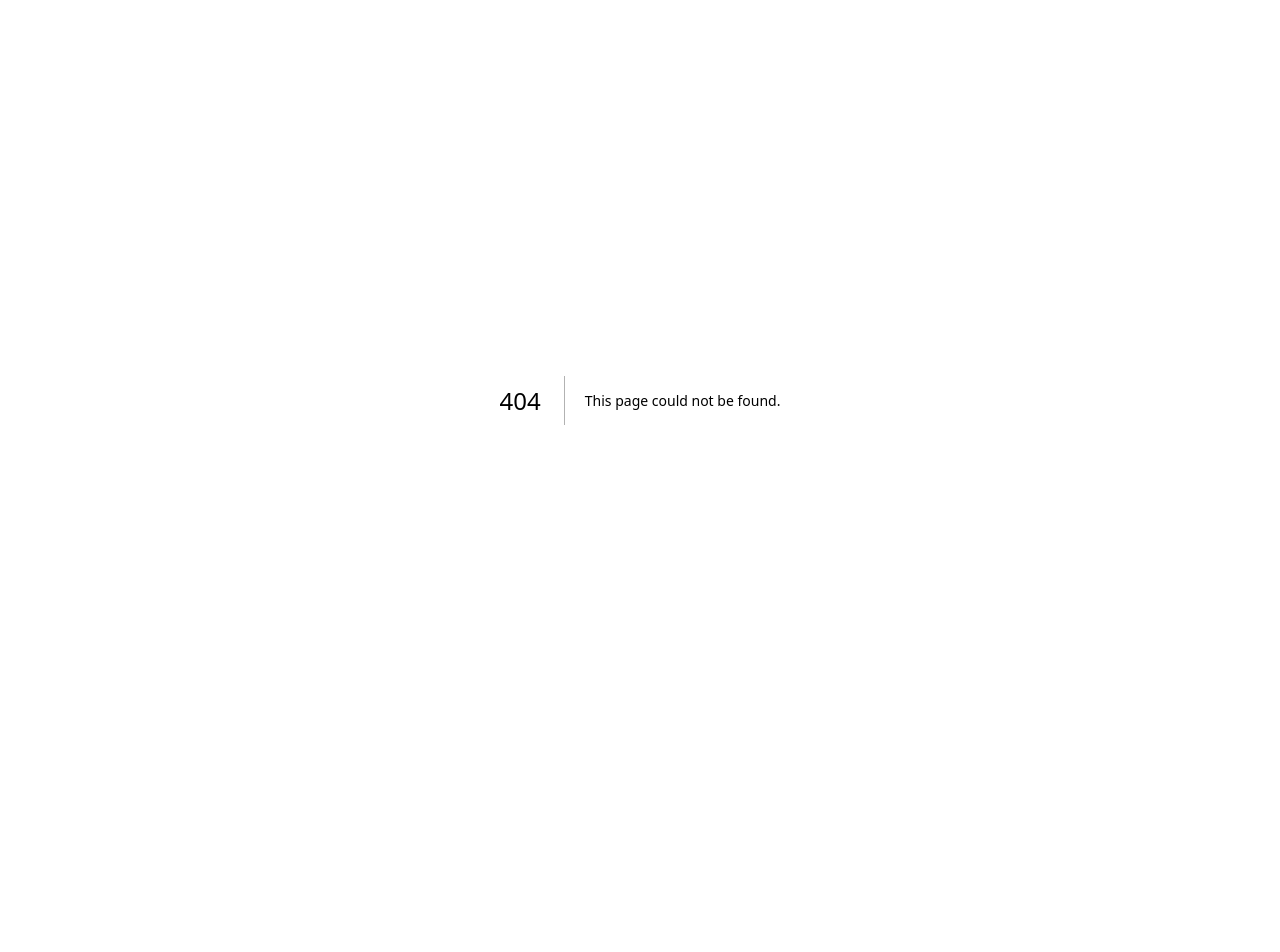
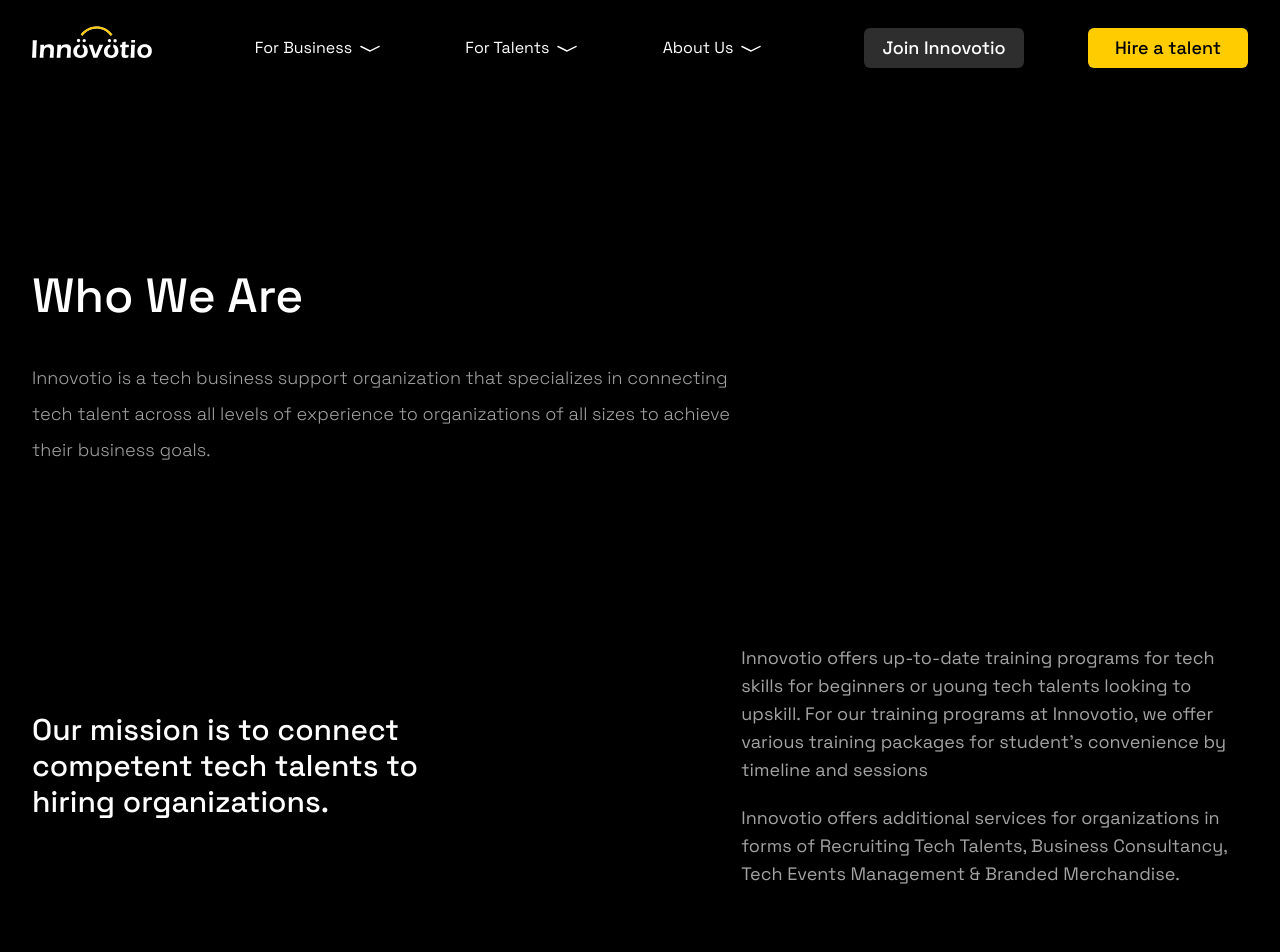
Before and after one commit to Innovotio/Innovotio-Website, a Next.js app: page /aboutUs in a window 1280 px wide. Before the commit this address had no page. Shown: the top 952 px of the page. Before the commit the page ends 800 px from the top, so only its background shows below. Built offline with nearby package versions, Linux system fonts and the light colour scheme.

Commit message:
feat: aboutpage

```diff
--- a/pages/index.js
+++ b/pages/index.js
@@ -16,7 +16,7 @@ export default function Home() {
         <meta name="viewport" content="width=device-width, initial-scale=1" />
         <link rel="icon" href="/favicon.ico" />
       </Head>
-      <main className='lg:px-5 w-12/12 overflow-hidden 2xl:container 2xl:mx-auto text-white bg-black'>
+      <main className='lg:px-5 w-12/12 overflow-hidden  text-white bg-black'>
         <Navbar/>
         <Header/>
         <Description/>
--- a/src/components/AboutHeader.js
+++ b/src/components/AboutHeader.js
@@ -7,7 +7,7 @@ import bullion from "./../assets/header/bullion.svg";
 
 const AboutHeader = () => {
   return (
-    <section className="lg:pt-44 pt-16 px-8">
+    <section className="lg:pt-44 pt-16 px-8  mx-auto container">
 
     <div className="text-white flex lg:flex-row flex-col lg:items-center justify-between">
       <div className="lg:w-4/12 w-full">
--- a/src/components/AboutHero.js
+++ b/src/components/AboutHero.js
@@ -2,7 +2,7 @@ import React from "react";
 
 const AboutHero = () => {
   return (
-    <section className="text-white px-8 font-medium lg:pt-44 pt-16">
+    <section className="text-white px-8 font-medium lg:pt-44 pt-16  mx-auto container">
       <h1 className="lg:text-5xl text-4xl mb-10">Who We Are</h1>
       <p className="lg:text-lg md:text-base text-sm leading-8 lg:leading-9 text-headerGrey lg:w-7/12 w-full font-light">
         Innovotio is a tech business support organization that specializes in
--- a/src/components/Community.js
+++ b/src/components/Community.js
@@ -11,7 +11,7 @@ import Talent from "./Custom/Talent";
 const Community = () => {
   return (
     <div>
-      <div className="pt-16 lg:pt-44 flex px-8 xl:flex-row xl:justify-center xl:items-center flex-col">
+      <div className=" mx-auto container pt-16 lg:pt-44 flex px-8 xl:flex-row xl:justify-center xl:items-center flex-col">
         <div className="flex flex-col xl:w-5/12 lg:w-5/12">
           <p className="font-medium lg:text-4xl text-3xl lg:w-full  text-white">
             Join Our Community
--- a/src/components/Description.js
+++ b/src/components/Description.js
@@ -12,7 +12,7 @@ const Description = () => {
   return (
     <>
       <div>
-        <div className="pt-16 lg:pt-44 flex px-8 xl:flex-row xl:justify-center xl:items-center flex-col">
+        <div className=" mx-auto container pt-16 lg:pt-44 flex px-8 xl:flex-row xl:justify-center xl:items-center flex-col">
           <div className="flex flex-col xl:w-5/12 lg:w-5/12">
             <p className="font-medium lg:text-5xl text-3xl lg:w-full  text-white">
               How is Innovotio Talent Unique?
--- a/src/components/Footer.js
+++ b/src/components/Footer.js
@@ -9,7 +9,7 @@ import Copyright from "./Copyright";
 
 function Footer() {
   return (
-    <footer className="font-font text-white px-8 pt-16 lg:pt-44 cursor-pointer">
+    <footer className=" mx-auto container font-font text-white px-8 pt-16 lg:pt-44 cursor-pointer">
       <h1 className="lg:w-7/12 md:w-8/12 w-12/12 leading-tight lg:text-5xl text-2xl tracking-wide font-medium pb-0 lg:pb-10">
         We built the complete <span className="text-yellow">talent</span> stack,
         so <span className="text-yellow">you</span> don‘t have to
--- a/src/components/Navbar.js
+++ b/src/components/Navbar.js
@@ -16,7 +16,7 @@ function Navbar() {
   };
 
   return (
-    <nav className="flex text-white justify-between lg:px-8 px-0 items-center h-20 py-12">
+    <nav className="flex  mx-auto container text-white justify-between lg:px-8 px-0 items-center h-20 py-12">
       <figure className="px-8 lg:px-0">
         <Image
           src={Logo}
--- a/src/components/Operations.js
+++ b/src/components/Operations.js
@@ -3,7 +3,7 @@ import YellowBtn from "./Custom/YellowBtn";
 
 function Operations() {
   return (
-    <section className="text-white lg:pt-44 pt-16 leading-tight px-8 flex flex-col items-center text-center justify-center">
+    <section className=" mx-auto container text-white lg:pt-44 pt-16 leading-tight px-8 flex flex-col items-center text-center justify-center">
       <h1 className=" text-3xl font-medium w-12/12 md:w-10/12 lg:w-9/12 lg:text-5xl tracking-wide">
         Scale Your Design & Dev Operations Without The Complexity
       </h1>
--- a/src/components/Services.js
+++ b/src/components/Services.js
@@ -8,7 +8,7 @@ import vector7 from "../assets/services/Vector (7).svg";
 
 function Services() {
   return (
-    <section className=" lg:pt-44 pt-16 lg:px-0 px-8 font-font">
+    <section className=" mx-auto container lg:pt-44 pt-16 lg:px-0 px-8 font-font">
       <div className="">
         <h1 className="lg:text-4xl text-center text-3xl font-medium">Our Services</h1>
         <div className=" flex justify-center">
--- a/src/components/Testimonial.js
+++ b/src/components/Testimonial.js
@@ -7,7 +7,7 @@ import Carbon from "./../assets/description/Carbon.png";
 
 const Testimonial = () => {
   return (
-    <div className="pt-16 lg:pt-44 flex text-center lg:px-0 px-8 justify-center items-center flex-col">
+    <div className=" mx-auto container pt-16 lg:pt-44 flex text-center lg:px-0 px-8 justify-center items-center flex-col">
       <div className="lg:flex pb-8 ">
         <Image alt="quotation mark" src={Quotation} width={60} />
       </div>
```
Also changed, not shown: pages/aboutUs.js (renamed from pages/about.js).
